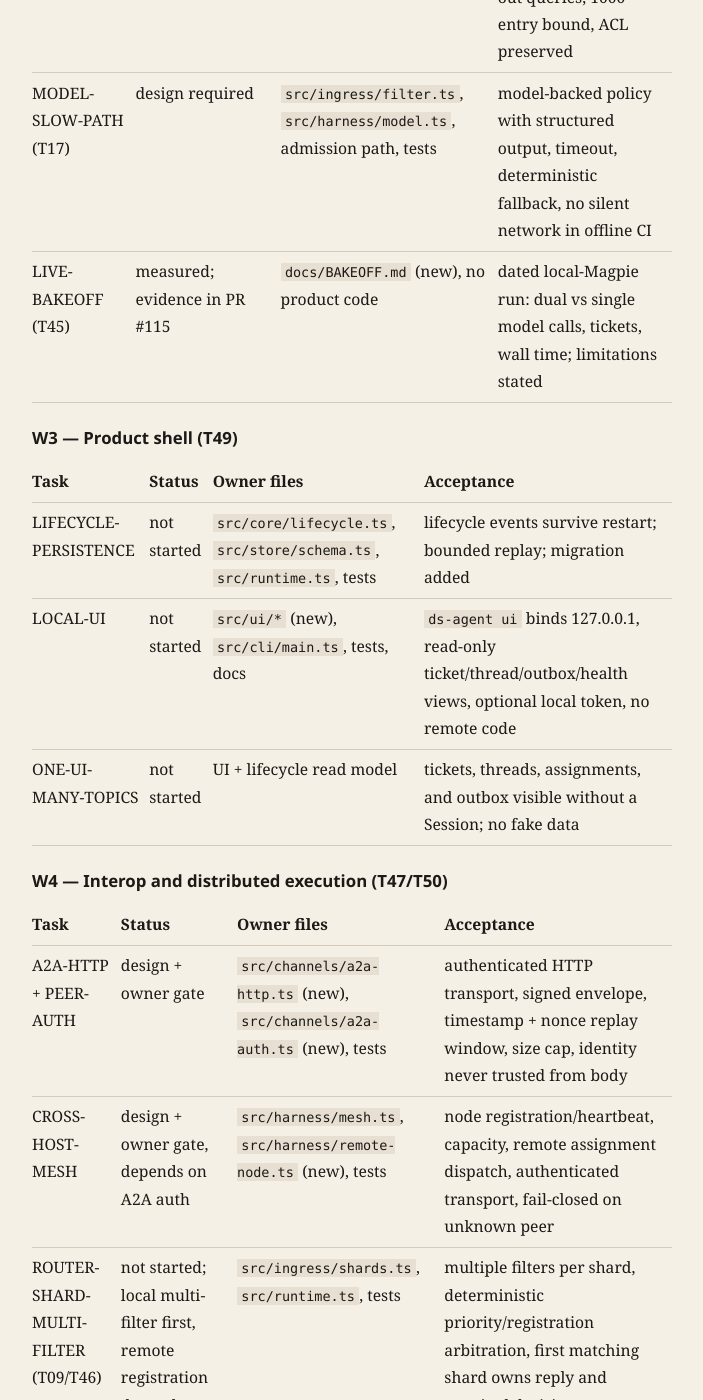
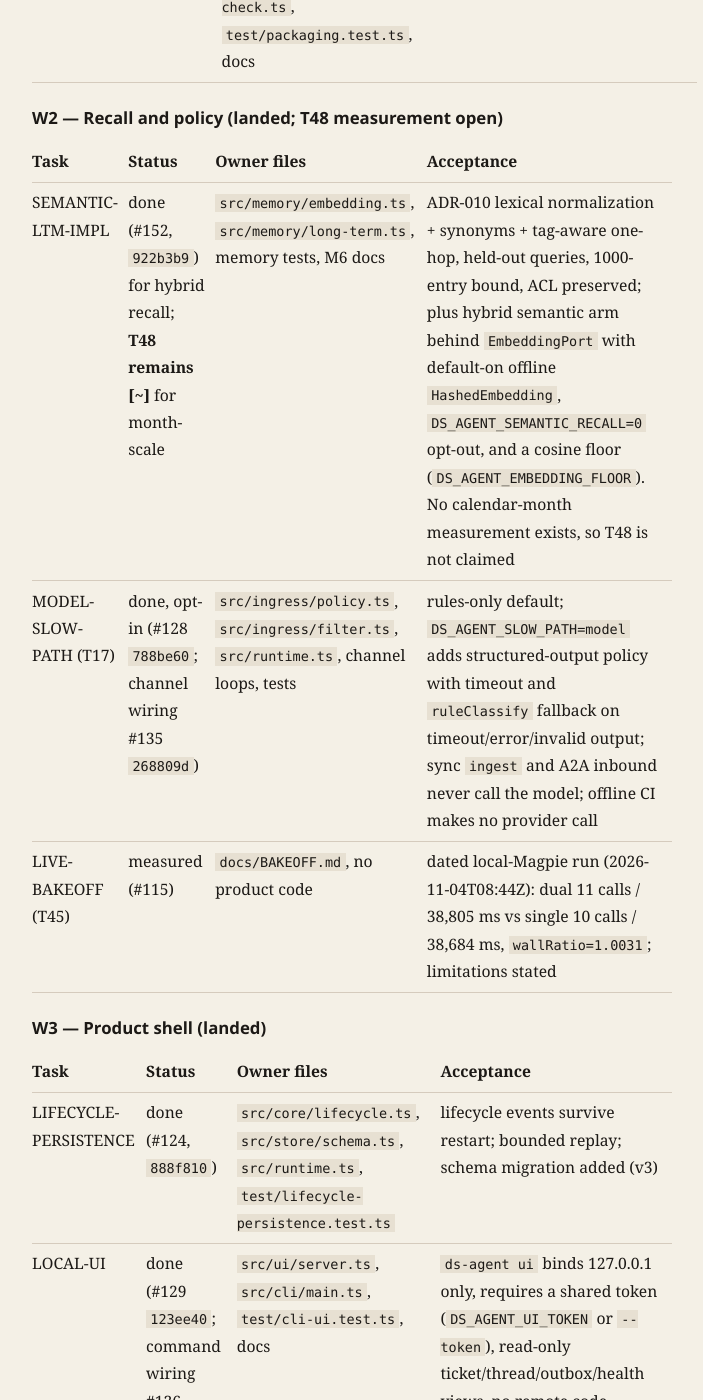
Before and after one commit to LofiSu/deepseek-super-agent, a Jekyll site: the page built from docs/PRODUCTION_PROGRAM.md, in a window 1280 px wide and 1400 px high, scrolled down 2397 px. Shown: the whole window, without its empty margins (288-991 px from the left). Built offline with Jekyll 4.4.1, drawn with Linux system fonts in a browser that asks for light colours; our own code applies the rules of GitHub Pages for plain Markdown files; some of the changed text lies outside the part shown.

Commit message:
docs: reconcile production program against main (#161)
Update docs/PRODUCTION_PROGRAM.md to the post-#160 main baseline: mark
landed workstreams done with PR/commit evidence, keep T48 month-scale as
[~], and record A2A/mesh listeners plus release publication as owner-gated
or human steps. PACKAGING includes #160 version surface. Fix the README
bake-off limitation and the two ROADMAP lines that still claimed semantic
embedding was unimplemented.

```diff
--- a/docs/PRODUCTION_PROGRAM.md
+++ b/docs/PRODUCTION_PROGRAM.md
@@ -8,17 +8,25 @@
 > remains the architecture contract; `docs/ROADMAP.md` remains the evidence
 > board; this file is the execution program for the remaining gaps.
 >
-> Baseline: `main` = `af834b7` (2026-11-04). Post-merge CI run
-> `41801094141` on `af834b7` is green. Nothing in this document is a
-> completion claim; each item needs code, tests, independent review, green CI
-> on the exact head, and a merge.
+> Baseline: `main` = `6d4707d` (2026-11-06). This revision reconciles the
+> program against the code actually on that tip; the previous baseline was
+> `af834b7` (2026-11-04). Packaging `--version` surface from #160 is merged and is
+> counted as landed here.
+>
+> Status legend: **done** = merged on `main` with tests that pass offline;
+> **[~] partial** = the code landed but the stated acceptance is not fully
+> met; **owner-gated** = the code exists but activation or exposure needs an
+> owner/operator decision; **human step** = deliberately outside CI.
+> Nothing in this document is a completion claim without the evidence row.
 
 ## Definition of done
 
 The program is complete only when all of the following hold:
 
 1. Every `PLAN.md` task T01–T51 is `[x]`, or a task is explicitly re-scoped by
-   the owner with a recorded decision. No `[~]` remains.
+   the owner with a recorded decision. No `[~]` remains. The only open `[~]`
+   item below is T48 month-scale measurement; it needs an owner re-scope
+   decision or dated evidence, not a status edit.
 2. The product is usable by someone who is not the author: installable CLI,
    documented configuration, a working local UI, health/backup/restore paths,
    and an upgrade path for an existing SQLite database.
@@ -37,60 +45,79 @@ The program is complete only when all of the following hold:
 
 ## Workstreams
 
-### W1 — Foundation (in progress)
+### W1 — Foundation (landed)
 
 | Task | Status | Owner files | Acceptance |
 |---|---|---|---|
-| STORE-MIGRATIONS | agent running (`agent/store-migrations`) | `src/store/schema.ts`, `src/store/sqlite.ts`, `test/store-migration.test.ts` | `schema_migrations`, versioned transactional upgrade, legacy baseline, fail-closed future version, no data loss |
-| HOST-READ-ISOLATION | agent running (`agent/host-read-isolation`) | `src/env/seccomp.ts`, `src/env/local-env.ts`, `test/sandbox-read-isolation.test.ts` | opt-in strict read allowlist on Darwin/Linux, no blanket `/` or home read, invalid env fails closed, existing behavior unchanged when off |
-| PACKAGING | done (PR pending merge) | `package.json`, `tsconfig.build.json`, `src/cli/main.ts`, `src/cli/version.ts`, `scripts/package-smoke.ts`, docs | `pnpm build` emits `dist/`, `bin.ds-agent`, install/run without `tsx`, `ds-agent --version` prints the package version; evidence in `test/packaging.test.ts` and `docs/install.md` |
+| STORE-MIGRATIONS | done (#116, `39ff321`) | `src/store/schema.ts`, `src/store/sqlite.ts`, `test/store-migration.test.ts` | `schema_migrations` ledger, versioned transactional upgrade, legacy baseline, fail-closed future version, no data loss; `LATEST_SCHEMA_VERSION = 4` |
+| HOST-READ-ISOLATION | done (#117, `0201b4f`) | `src/env/seccomp.ts`, `src/env/local-env.ts`, `test/sandbox-read-isolation.test.ts` | opt-in strict read allowlist on Darwin/Linux (`DS_AGENT_SANDBOX_READ_ISOLATION` set to `1`, `true`, or `strict`), no blanket `/` or home read, invalid env fails closed, existing behavior unchanged when off |
+| PACKAGING | done (#122 + #160); version surface merged | `package.json`, `tsconfig.build.json`, `scripts/copy-assets.ts`, `scripts/package-smoke.ts`, `scripts/release-check.ts`, `test/packaging.test.ts`, docs | `pnpm build` emits `dist/`, `bin.ds-agent`, `files` allowlist, install/run without `tsx`, package smoke and release checks. `ds-agent --version` / `src/cli/version.ts` landed in #160 |
 
-### W2 — Recall and policy
+### W2 — Recall and policy (landed; T48 measurement open)
 
 | Task | Status | Owner files | Acceptance |
 |---|---|---|---|
-| SEMANTIC-LTM-IMPL | peer agent running (`agent/memory-recall-followup`) | `src/memory/long-term.ts`, memory tests, M6 docs | ADR-010 acceptance: normalization + synonyms + tag-aware one-hop, held-out queries, 1000-entry bound, ACL preserved |
-| MODEL-SLOW-PATH (T17) | design required | `src/ingress/filter.ts`, `src/harness/model.ts`, admission path, tests | model-backed policy with structured output, timeout, deterministic fallback, no silent network in offline CI |
-| LIVE-BAKEOFF (T45) | measured; evidence in PR #115 | `docs/BAKEOFF.md` (new), no product code | dated local-Magpie run: dual vs single model calls, tickets, wall time; limitations stated |
+| SEMANTIC-LTM-IMPL | done (#152, `922b3b9`) for hybrid recall; **T48 remains [~]** for month-scale | `src/memory/embedding.ts`, `src/memory/long-term.ts`, memory tests, M6 docs | ADR-010 lexical normalization + synonyms + tag-aware one-hop, held-out queries, 1000-entry bound, ACL preserved; plus hybrid semantic arm behind `EmbeddingPort` with default-on offline `HashedEmbedding`, `DS_AGENT_SEMANTIC_RECALL=0` opt-out, and a cosine floor (`DS_AGENT_EMBEDDING_FLOOR`). No calendar-month measurement exists, so T48 is not claimed |
+| MODEL-SLOW-PATH (T17) | done, opt-in (#128 `788be60`; channel wiring #135 `268809d`) | `src/ingress/policy.ts`, `src/ingress/filter.ts`, `src/runtime.ts`, channel loops, tests | rules-only default; `DS_AGENT_SLOW_PATH=model` adds structured-output policy with timeout and `ruleClassify` fallback on timeout/error/invalid output; sync `ingest` and A2A inbound never call the model; offline CI makes no provider call |
+| LIVE-BAKEOFF (T45) | measured (#115) | `docs/BAKEOFF.md`, no product code | dated local-Magpie run (2026-11-04T08:44Z): dual 11 calls / 38,805 ms vs single 10 calls / 38,684 ms, `wallRatio=1.0031`; limitations stated |
 
-### W3 — Product shell (T49)
+### W3 — Product shell (landed)
 
 | Task | Status | Owner files | Acceptance |
 |---|---|---|---|
-| LIFECYCLE-PERSISTENCE | not started | `src/core/lifecycle.ts`, `src/store/schema.ts`, `src/runtime.ts`, tests | lifecycle events survive restart; bounded replay; migration added |
-| LOCAL-UI | not started | `src/ui/*` (new), `src/cli/main.ts`, tests, docs | `ds-agent ui` binds 127.0.0.1, read-only ticket/thread/outbox/health views, optional local token, no remote code |
-| ONE-UI-MANY-TOPICS | not started | UI + lifecycle read model | tickets, threads, assignments, and outbox visible without a Session; no fake data |
+| LIFECYCLE-PERSISTENCE | done (#124, `888f810`) | `src/core/lifecycle.ts`, `src/store/schema.ts`, `src/runtime.ts`, `test/lifecycle-persistence.test.ts` | lifecycle events survive restart; bounded replay; schema migration added (v3) |
+| LOCAL-UI | done (#129 `123ee40`; command wiring #136 `1e01862`) | `src/ui/server.ts`, `src/cli/main.ts`, `test/cli-ui.test.ts`, docs | `ds-agent ui` binds 127.0.0.1 only, requires a shared token (`DS_AGENT_UI_TOKEN` or `--token`), read-only ticket/thread/outbox/health views, no remote code |
+| ONE-UI-MANY-TOPICS | done (#129) | UI read model + lifecycle events | tickets, threads, outbox, and health visible without a Session; speculative tickets filtered; no fake data |
 
-### W4 — Interop and distributed execution (T47/T50)
+### W4 — Interop and distributed execution (transport landed; listeners owner-gated)
 
 | Task | Status | Owner files | Acceptance |
 |---|---|---|---|
-| A2A-HTTP + PEER-AUTH | design + owner gate | `src/channels/a2a-http.ts` (new), `src/channels/a2a-auth.ts` (new), tests | authenticated HTTP transport, signed envelope, timestamp + nonce replay window, size cap, identity never trusted from body |
-| CROSS-HOST-MESH | design + owner gate, depends on A2A auth | `src/harness/mesh.ts`, `src/harness/remote-node.ts` (new), tests | node registration/heartbeat, capacity, remote assignment dispatch, authenticated transport, fail-closed on unknown peer |
-| ROUTER-SHARD-MULTI-FILTER (T09/T46) | not started; local multi-filter first, remote registration depends on A2A auth | `src/ingress/shards.ts`, `src/runtime.ts`, tests | multiple filters per shard, deterministic priority/registration arbitration, first matching shard owns reply and terminal decision, remote shard registration over the authenticated transport |
-| A2A/UI THREAT MODEL | design | `docs/SECURITY.md` or ADR | adversary model, key distribution, rotation, TLS expectations, local-endpoint warning |
+| A2A-HTTP + PEER-AUTH | transport **done** (#123 `7a1d732`); **listener owner-gated** | `src/channels/a2a-http.ts`, `src/channels/a2a-auth.ts`, tests | authenticated HTTP transport with signed envelope, timestamp + nonce replay window, size cap, peer identity never trusted from the body, loopback-HTTP or HTTPS only. It exposes a handler and client transport but starts **no listener**; mounting one is an owner/operator decision |
+| CROSS-HOST-MESH | registry/heartbeat/dispatch **done** (#130 `d9ded0b`); **listener + local placement wiring owner-gated** | `src/harness/mesh.ts`, `src/harness/remote-node.ts`, tests | node registration/heartbeat, capacity, remote assignment dispatch over the authenticated transport, fail-closed on unknown peer. Starts no listener and is not connected to the in-process placement queue; T47 remote execution is **not** claimed |
+| ROUTER-SHARD-MULTI-FILTER (T09/T46) | local **done** (#69, #125 `9216c1b`); remote registration owner-gated | `src/ingress/shards.ts`, `src/runtime.ts`, tests | multiple filters per shard, deterministic priority/registration arbitration, first matching shard owns the reply and terminal decision. Remote shard registration still depends on a mounted A2A listener |
+| A2A/UI THREAT MODEL | done (#126 `6db42b7`) | `docs/SECURITY.md` | adversary model, key distribution, rotation, TLS expectations, local-endpoint warning |
 
-### W5 — Operations and release
+### W5 — Operations and release (landed; first release is a human step)
 
 | Task | Status | Acceptance |
 |---|---|---|
-| BACKUP/RESTORE | not started | documented + tested `ds-agent backup`, `ds-agent restore`; WAL-safe |
-| UPGRADE RUNBOOK | not started | migration + rollback procedure, version compatibility table |
-| CONTAINER PROFILE | not started | default-deny read profile for workers; docs distinguish this repo from host policy |
-| HEALTH/OBSERVABILITY | partial | health covers schema version, read isolation, mesh transport, auth mode |
-| RELEASE | not started | version bump, CHANGELOG, tag/release workflow, install smoke |
+| BACKUP/RESTORE | done (#131 `d67731a`; usage fix #138 `58c410a`) | documented + tested `ds-agent backup`, `ds-agent restore`, WAL-safe, restore validates source schema version |
+| UPGRADE RUNBOOK | done (#131) | `docs/UPGRADE.md`: migration + rollback procedure, supported-version table |
+| CONTAINER PROFILE | done (#131) | `docs/CONTAINER.md`: default-deny read profile for workers; distinguishes host policy from this repo's sandbox |
+| HEALTH/OBSERVABILITY | done (#127 `e700730`) | `ds-agent health` reports schema version, requested vs enforced read isolation and worker sandbox, and transport mode. It truthfully reports `in-process` A2A/mesh and does not claim a listener |
+| RELEASE | tooling done (#131, #132 `a1985c0`); first release **human step** | version bump, CHANGELOG, manual `release.yml` (workflow_dispatch, `contents: read`, no secrets), install smoke in `docs/RELEASE.md`. Tagged publication remains a deliberate human step; there is no npm publish step |
 
 ## Sequencing
 
-1. **Cycle A (current):** W1 migrations + read isolation; W2 semantic LTM (peer); live bake-off measurement; this program doc.
-2. **Cycle B:** model slow path ADR + implementation; packaging; lifecycle persistence.
-3. **Cycle C:** local UI; A2A HTTP + peer-auth ADR (owner gate).
-4. **Cycle D:** cross-host mesh on the shared auth primitive; router shard multi-filter and remote registration; backup/restore; container profile.
-5. **Cycle E:** final audit, docs reconciliation, live acceptance, release.
+The original cycle plan has run to completion for everything that does not
+require an owner decision. Reconciled against `main`:
 
-Do not start W4 before the W4 ADR is reviewed: it changes authentication and
-network exposure. Do not flip read isolation or model admission from opt-in to
-default until the opt-in path has a green suite and a documented smoke test.
+1. **Cycle A (landed):** store migrations (#116), opt-in read isolation
+   (#117), semantic recall (#152), live bake-off measurement (#115).
+2. **Cycle B (landed):** model slow path (#128, #135), packaging build (#122),
+   lifecycle persistence (#124).
+3. **Cycle C (landed):** local UI (#129, #136); A2A transport + peer auth
+   (#123); A2A/UI threat model (#126).
+4. **Cycle D (landed except listeners):** remote mesh registry (#130), router
+   multi-filter (#125), backup/restore and ops docs (#131), container profile.
+5. **Cycle E (partial):** docs reconciliation (this PR). Final live acceptance
+   and a first tagged release remain human steps.
+
+Remaining program, in order:
+
+1. Owner decision on mounting the A2A HTTP listener and the remote mesh
+   listener. Both are implemented and both deliberately start nothing; T47
+   remote execution and exposed A2A are not claimed until an operator mounts
+   them with per-peer secrets and TLS.
+2. T48 month-scale measurement with dated evidence. No code gap is known; the
+   semantic arm is landed, the calendar-month claim is not.
+3. Packaging `--version` surface already merged via #160; next is owner-gated mesh/A2A or T48 month-scale
+4. First release dispatch (human) per `docs/RELEASE.md`.
+
+Do not mount a new network listener or flip read isolation / model admission
+from opt-in to default without an ADR or explicit owner approval, a recorded
+smoke test, and a green suite on the exact head.
 
 ## Risk gates
 
@@ -102,22 +129,31 @@ default until the opt-in path has a green suite and a documented smoke test.
 | Read isolation default | opt-in first; default flip is a separately reviewed PR with container docs |
 | Breaking API (e.g. async admission) | opt-in flag or major version; migration notes; owner approval |
 | Live model/channel run | credentials present, operator authorization, recorded evidence; never fabricated |
+| T48 month-scale claim | dated multi-month measurement or owner re-scope; a default-on embedding is not a substitute |
+| Packaging version surface | done via #160 |
 
 ## Evidence ledger
 
 Update this table after each merged PR; do not mark a row done from a branch
 alone.
 
-| Item | PR | Merge | CI | Evidence |
-|---|---|---|---|---|
-| STORE-MIGRATIONS | pending | — | — | — |
-| HOST-READ-ISOLATION | pending | — | — | — |
-| SEMANTIC-LTM-IMPL | peer-owned | — | — | — |
-| LIVE-BAKEOFF | #115 | — | — | local Magpie run 2026-11-04T08:44Z: dual 11 calls / 38,805 ms vs single 10 calls / 38,684 ms; `wallRatio=1.0031`; summary and raw JSON appendix in `docs/BAKEOFF.md` |
-| MODEL-SLOW-PATH | not started | — | — | — |
-| LIFECYCLE-PERSISTENCE | not started | — | — | — |
-| LOCAL-UI | not started | — | — | — |
-| A2A-HTTP + PEER-AUTH | not started | — | — | owner gate |
-| CROSS-HOST-MESH | not started | — | — | owner gate |
-| ROUTER-SHARD-MULTI-FILTER (T09/T46) | not started | — | — | — |
-| PACKAGING/RELEASE | pending | — | local: typecheck + lint + `test/packaging.test.ts` | PACKAGING complete: `dist/` + `bin.ds-agent` build, `ds-agent --version`, install docs corrected, `scripts/package-smoke.ts` covers the built CLI. RELEASE: workflow already on `main` (PR #132); publish remains a human step per `docs/RELEASE.md` |
+| Item | PR | Commit on `main` | Evidence |
+|---|---|---|---|
+| STORE-MIGRATIONS | #116 | `39ff321` | `src/store/schema.ts` `LATEST_SCHEMA_VERSION = 4` + `schema_migrations`; `test/store-migration.test.ts` |
+| HOST-READ-ISOLATION | #117 | `0201b4f` | `src/env/seccomp.ts` strict read roots; `test/sandbox-read-isolation.test.ts`; opt-in only |
+| PACKAGING | #122 (version surface: #160 merged) | `c72f514` | `package.json` `bin`/`files`/`build`, `tsconfig.build.json`, `scripts/copy-assets.ts`, `scripts/package-smoke.ts`, `scripts/release-check.ts`, `test/packaging.test.ts` |
+| SEMANTIC-LTM-IMPL | #152 | `922b3b9` | `src/memory/embedding.ts` `HashedEmbedding`; `src/memory/long-term.ts`; `test/memory-recall-eval.test.ts`. T48 month-scale still **[~]** |
+| LIVE-BAKEOFF | #115 | — | local Magpie run 2026-11-04T08:44Z: dual 11 calls / 38,805 ms vs single 10 calls / 38,684 ms; `wallRatio=1.0031`; summary and raw JSON appendix in `docs/BAKEOFF.md` |
+| MODEL-SLOW-PATH | #128, #135 | `788be60`, `268809d` | `src/ingress/policy.ts` `PolicyClassifier`; `RuntimeOptions.slowPath`; opt-in `DS_AGENT_SLOW_PATH=model`; `n-policy`/`n-model` tests |
+| LIFECYCLE-PERSISTENCE | #124 | `888f810` | `src/core/lifecycle.ts`; `test/lifecycle-persistence.test.ts`; schema v3 events |
+| LOCAL-UI | #129, #136 | `123ee40`, `1e01862` | `src/ui/server.ts`; `test/cli-ui.test.ts`; loopback-only, token required |
+| ONE-UI-MANY-TOPICS | #129 | `123ee40` | read model in `src/ui/server.ts` (tickets/threads/outbox/health) |
+| A2A-HTTP + PEER-AUTH | #123 | `7a1d732` | `src/channels/a2a-http.ts`, `a2a-auth.ts`; no listener started — **owner-gated** |
+| A2A/UI THREAT MODEL | #126 | `6db42b7` | `docs/SECURITY.md` |
+| CROSS-HOST-MESH | #130 | `d9ded0b` | `src/harness/remote-node.ts`; no listener, not wired to local placement — **owner-gated** |
+| ROUTER-SHARD-MULTI-FILTER (T09/T46) | #69, #125 | `9216c1b` | `src/ingress/shards.ts`; multi-filter + precedence tests; remote registration owner-gated |
+| BACKUP/RESTORE | #131, #138 | `d67731a`, `58c410a` | `src/cli/backup.ts`, `src/store/backup.ts`; `test/store-backup.test.ts` |
+| UPGRADE RUNBOOK | #131 | `ed9987b` | `docs/UPGRADE.md` |
+| CONTAINER PROFILE | #131 | `ed9987b` | `docs/CONTAINER.md` |
+| HEALTH/OBSERVABILITY | #127 | `e700730` | `src/watchdog/health.ts`; reports requested vs enforced capabilities and in-process transports |
+| RELEASE | #131, #132 | `d67731a`, `a1985c0` | `docs/RELEASE.md`; `.github/workflows/release.yml` (`workflow_dispatch`, `contents: read`, no secrets); publication remains a human step. `docs/DEVELOPMENT_STATUS.md` records #132 as merged outside that session's owner gate; the workflow publishes nothing |
```
Also changed, not shown: docs/ROADMAP.md (+2 -2 lines), README.md.
